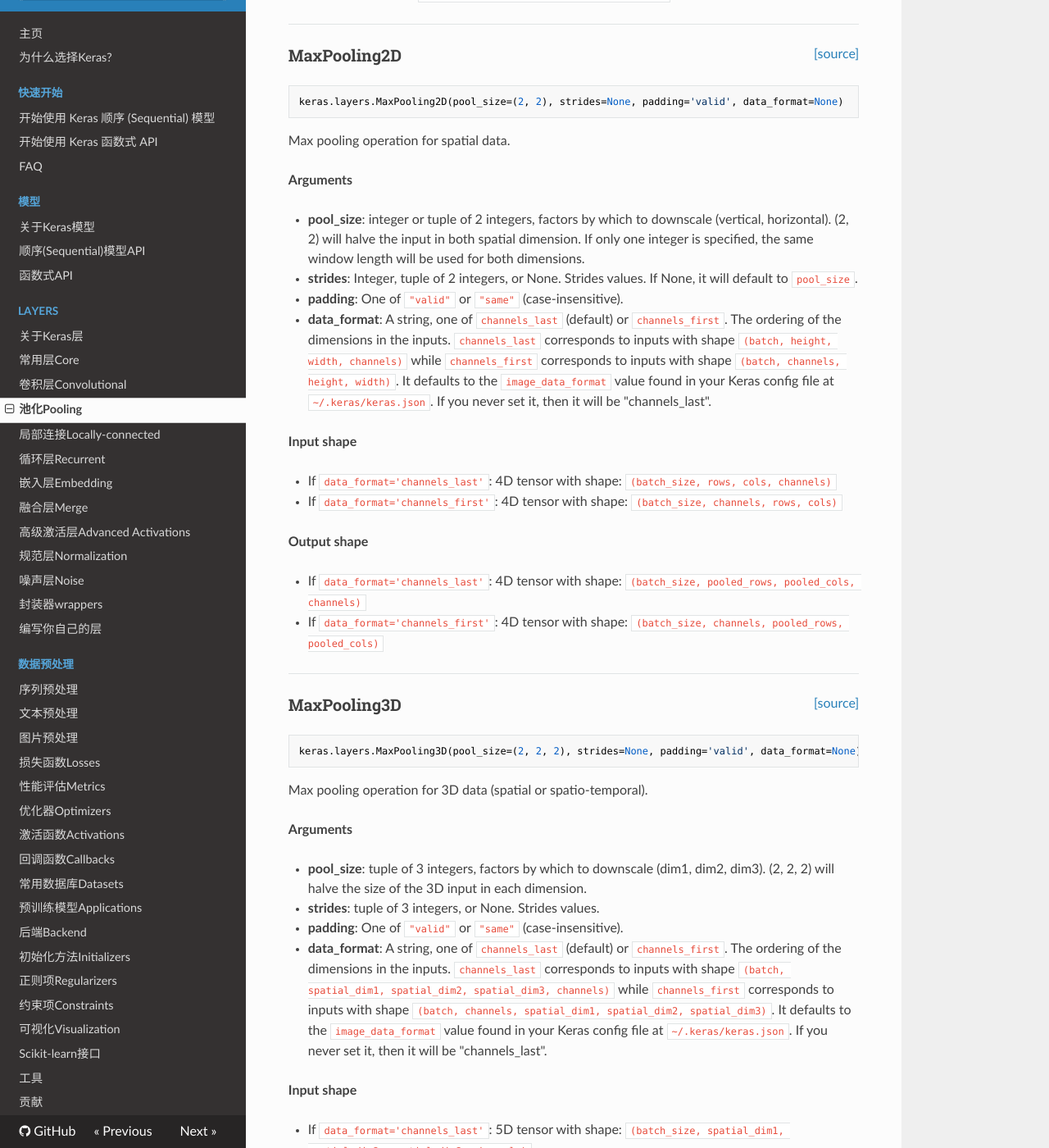
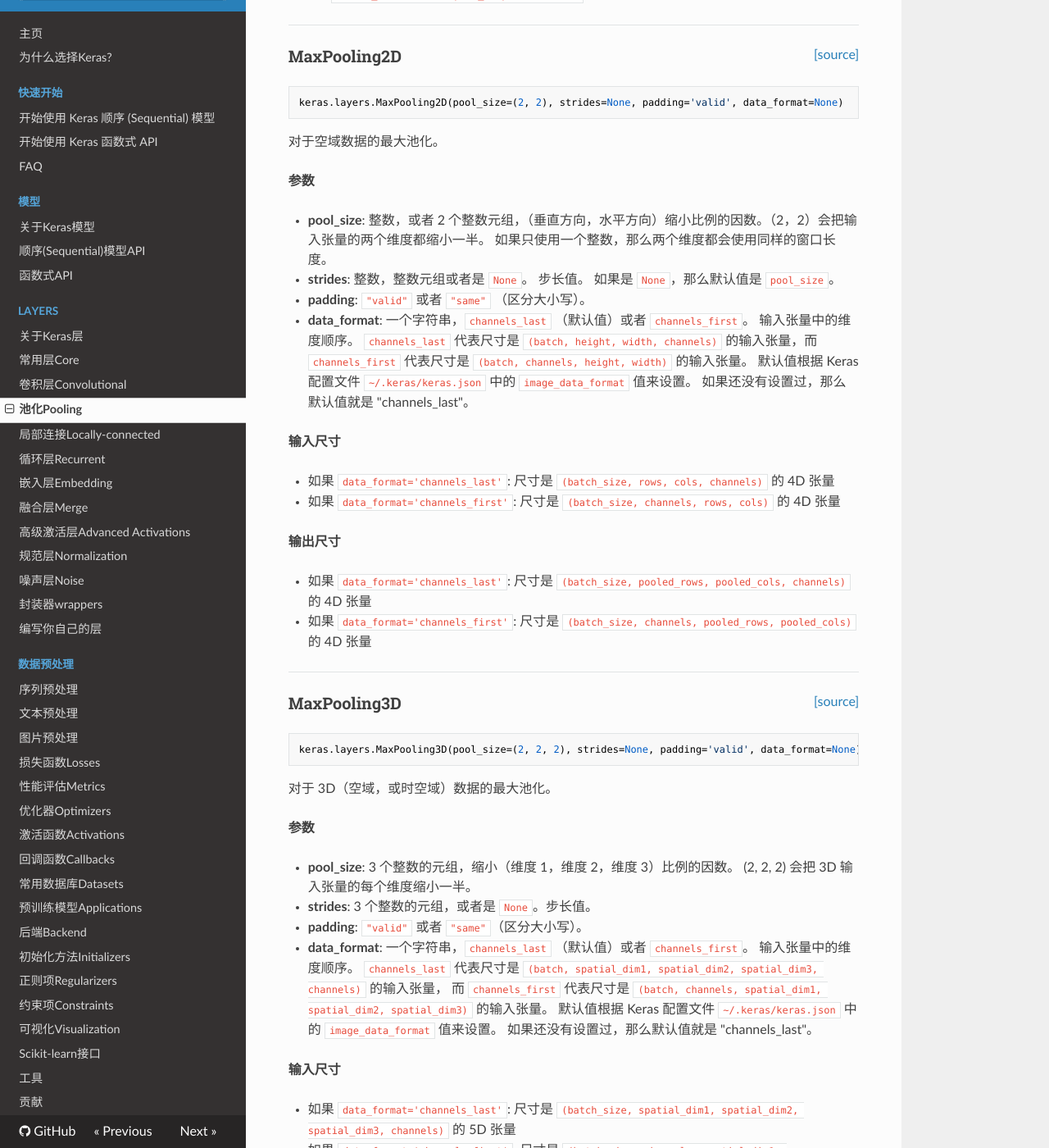
Before and after one commit to keras-team/keras-docs-zh, an MkDocs documentation site: the page built from sources/layers/pooling.md, in a window 1280 px wide and 1400 px high, scrolled down 593 px. Shown: the whole window at 82% size. Built offline with MkDocs 1.6.1, drawn with Linux system fonts in a browser that asks for light colours; nearby versions of some CDN libraries; old or Windows-style settings are respelled for this version of MkDocs; some of the changed text lies outside the part shown.

Commit message:
finished Keras pooling layer Chinese documentation

````diff
--- a/sources/layers/pooling.md
+++ b/sources/layers/pooling.md
@@ -5,23 +5,24 @@
 keras.layers.MaxPooling1D(pool_size=2, strides=None, padding='valid')
 ```
 
-Max pooling operation for temporal data.
+对于时序数据的最大池化。
 
-__Arguments__
+__参数__
 
-- __pool_size__: Integer, size of the max pooling windows.
-- __strides__: Integer, or None. Factor by which to downscale.
-E.g. 2 will halve the input.
-If None, it will default to `pool_size`.
-- __padding__: One of `"valid"` or `"same"` (case-insensitive).
+- __pool_size__: 整数，最大池化的窗口大小。
+- __strides__: 整数，或者是 `None`。作为缩小比例的因数。
+例如，2 会使得输入张量缩小一半。
+如果是 `None`，那么默认值是 `pool_size`。
+- __padding__: `"valid"` 或者 `"same"` （区分大小写）。
 
-__Input shape__
 
-3D tensor with shape: `(batch_size, steps, features)`.
+__输入尺寸__
 
-__Output shape__
+尺寸是 `(batch_size, steps, features)` 的 3D 张量。
 
-3D tensor with shape: `(batch_size, downsampled_steps, features)`.
+__输出尺寸__
+
+尺寸是 `(batch_size, downsampled_steps, features)` 的 3D 张量。
 
 ----
 
@@ -32,47 +33,35 @@ __Output shape__
 keras.layers.MaxPooling2D(pool_size=(2, 2), strides=None, padding='valid', data_format=None)
 ```
 
-Max pooling operation for spatial data.
+对于空域数据的最大池化。
 
-__Arguments__
+__参数__
 
-- __pool_size__: integer or tuple of 2 integers,
-factors by which to downscale (vertical, horizontal).
-(2, 2) will halve the input in both spatial dimension.
-If only one integer is specified, the same window length
-will be used for both dimensions.
-- __strides__: Integer, tuple of 2 integers, or None.
-Strides values.
-If None, it will default to `pool_size`.
-- __padding__: One of `"valid"` or `"same"` (case-insensitive).
-- __data_format__: A string,
-one of `channels_last` (default) or `channels_first`.
-The ordering of the dimensions in the inputs.
-`channels_last` corresponds to inputs with shape
-`(batch, height, width, channels)` while `channels_first`
-corresponds to inputs with shape
-`(batch, channels, height, width)`.
-It defaults to the `image_data_format` value found in your
-Keras config file at `~/.keras/keras.json`.
-If you never set it, then it will be "channels_last".
+- __pool_size__: 整数，或者 2 个整数元组，（垂直方向，水平方向）缩小比例的因数。（2，2）会把输入张量的两个维度都缩小一半。
+如果只使用一个整数，那么两个维度都会使用同样的窗口长度。
+- __strides__: 整数，整数元组或者是 `None`。
+步长值。
+如果是 `None`，那么默认值是 `pool_size`。
+- __padding__: `"valid"` 或者 `"same"` （区分大小写）。
+- __data_format__: 一个字符串，`channels_last` （默认值）或者 `channels_first`。
+输入张量中的维度顺序。
+`channels_last` 代表尺寸是 `(batch, height, width, channels)` 的输入张量，而 `channels_first` 代表尺寸是 `(batch, channels, height, width)` 的输入张量。
+默认值根据 Keras 配置文件 `~/.keras/keras.json` 中的 `image_data_format` 值来设置。
+如果还没有设置过，那么默认值就是 "channels_last"。
 
-__Input shape__
+__输入尺寸__
 
-- If `data_format='channels_last'`:
-4D tensor with shape:
-`(batch_size, rows, cols, channels)`
-- If `data_format='channels_first'`:
-4D tensor with shape:
-`(batch_size, channels, rows, cols)`
+- 如果 `data_format='channels_last'`:
+尺寸是 `(batch_size, rows, cols, channels)` 的 4D 张量
+- 如果 `data_format='channels_first'`:
+尺寸是 `(batch_size, channels, rows, cols)` 的 4D 张量
 
-__Output shape__
+__输出尺寸__
 
-- If `data_format='channels_last'`:
-4D tensor with shape:
-`(batch_size, pooled_rows, pooled_cols, channels)`
-- If `data_format='channels_first'`:
-4D tensor with shape:
-`(batch_size, channels, pooled_rows, pooled_cols)`
+- 如果 `data_format='channels_last'`:
+尺寸是 `(batch_size, pooled_rows, pooled_cols, channels)` 的 4D 张量
+- 如果 `data_format='channels_first'`:
+尺寸是 `(batch_size, channels, pooled_rows, pooled_cols)` 的 4D 张量
 
 ----
 
@@ -83,43 +72,34 @@ __Output shape__
 keras.layers.MaxPooling3D(pool_size=(2, 2, 2), strides=None, padding='valid', data_format=None)
 ```
 
-Max pooling operation for 3D data (spatial or spatio-temporal).
+对于 3D（空域，或时空域）数据的最大池化。
 
-__Arguments__
+__参数__
 
-- __pool_size__: tuple of 3 integers,
-factors by which to downscale (dim1, dim2, dim3).
-(2, 2, 2) will halve the size of the 3D input in each dimension.
-- __strides__: tuple of 3 integers, or None. Strides values.
-- __padding__: One of `"valid"` or `"same"` (case-insensitive).
-- __data_format__: A string,
-one of `channels_last` (default) or `channels_first`.
-The ordering of the dimensions in the inputs.
-`channels_last` corresponds to inputs with shape
-`(batch, spatial_dim1, spatial_dim2, spatial_dim3, channels)`
-while `channels_first` corresponds to inputs with shape
-`(batch, channels, spatial_dim1, spatial_dim2, spatial_dim3)`.
-It defaults to the `image_data_format` value found in your
-Keras config file at `~/.keras/keras.json`.
-If you never set it, then it will be "channels_last".
+- __pool_size__: 3 个整数的元组，缩小（维度 1，维度 2，维度 3）比例的因数。
+(2, 2, 2) 会把 3D 输入张量的每个维度缩小一半。
+- __strides__: 3 个整数的元组，或者是 `None`。步长值。
+- __padding__: `"valid"` 或者 `"same"`（区分大小写）。
+- __data_format__: 一个字符串，`channels_last` （默认值）或者 `channels_first`。
+输入张量中的维度顺序。
+`channels_last` 代表尺寸是 `(batch, spatial_dim1, spatial_dim2, spatial_dim3, channels)` 的输入张量，
+而 `channels_first` 代表尺寸是 `(batch, channels, spatial_dim1, spatial_dim2, spatial_dim3)` 的输入张量。
+默认值根据 Keras 配置文件 `~/.keras/keras.json` 中的 `image_data_format` 值来设置。
+如果还没有设置过，那么默认值就是 "channels_last"。
 
-__Input shape__
+__输入尺寸__
 
-- If `data_format='channels_last'`:
-5D tensor with shape:
-`(batch_size, spatial_dim1, spatial_dim2, spatial_dim3, channels)`
-- If `data_format='channels_first'`:
-5D tensor with shape:
-`(batch_size, channels, spatial_dim1, spatial_dim2, spatial_dim3)`
+- 如果 `data_format='channels_last'`:
+尺寸是 `(batch_size, spatial_dim1, spatial_dim2, spatial_dim3, channels)` 的 5D 张量
+- 如果 `data_format='channels_first'`:
+尺寸是 `(batch_size, channels, spatial_dim1, spatial_dim2, spatial_dim3)` 的 5D 张量
 
-__Output shape__
+__输出尺寸__
 
-- If `data_format='channels_last'`:
-5D tensor with shape:
-`(batch_size, pooled_dim1, pooled_dim2, pooled_dim3, channels)`
-- If `data_format='channels_first'`:
-5D tensor with shape:
-`(batch_size, channels, pooled_dim1, pooled_dim2, pooled_dim3)`
+- 如果 `data_format='channels_last'`:
+尺寸是 `(batch_size, pooled_dim1, pooled_dim2, pooled_dim3, channels)` 的 5D 张量
+- 如果 `data_format='channels_first'`:
+尺寸是 `(batch_size, channels, pooled_dim1, pooled_dim2, pooled_dim3)` 的 5D 张量
 
 ----
 
@@ -130,23 +110,23 @@ __Output shape__
 keras.layers.AveragePooling1D(pool_size=2, strides=None, padding='valid')
 ```
 
-Average pooling for temporal data.
+对于时序数据的平均池化。
 
-__Arguments__
+__参数__
 
-- __pool_size__: Integer, size of the max pooling windows.
-- __strides__: Integer, or None. Factor by which to downscale.
-E.g. 2 will halve the input.
-If None, it will default to `pool_size`.
-- __padding__: One of `"valid"` or `"same"` (case-insensitive).
+- __pool_size__: 整数，平均池化的窗口大小。
+- __strides__: 整数，或者是 `None	`。作为缩小比例的因数。
+例如，2 会使得输入张量缩小一半。
+如果是 `None`，那么默认值是 `pool_size`。
+- __padding__: `"valid"` 或者 `"same"` （区分大小写）。
 
-__Input shape__
+__输入尺寸__
 
-3D tensor with shape: `(batch_size, steps, features)`.
+尺寸是 `(batch_size, steps, features)` 的 3D 张量。
 
-__Output shape__
+__输出尺寸__
 
-3D tensor with shape: `(batch_size, downsampled_steps, features)`.
+尺寸是 `(batch_size, downsampled_steps, features)` 的 3D 张量。
 
 ----
 
@@ -157,47 +137,35 @@ __Output shape__
 keras.layers.AveragePooling2D(pool_size=(2, 2), strides=None, padding='valid', data_format=None)
 ```
 
-Average pooling operation for spatial data.
+对于空域数据的平均池化。
 
-__Arguments__
+__参数__
 
-- __pool_size__: integer or tuple of 2 integers,
-factors by which to downscale (vertical, horizontal).
-(2, 2) will halve the input in both spatial dimension.
-If only one integer is specified, the same window length
-will be used for both dimensions.
-- __strides__: Integer, tuple of 2 integers, or None.
-Strides values.
-If None, it will default to `pool_size`.
-- __padding__: One of `"valid"` or `"same"` (case-insensitive).
-- __data_format__: A string,
-one of `channels_last` (default) or `channels_first`.
-The ordering of the dimensions in the inputs.
-`channels_last` corresponds to inputs with shape
-`(batch, height, width, channels)` while `channels_first`
-corresponds to inputs with shape
-`(batch, channels, height, width)`.
-It defaults to the `image_data_format` value found in your
-Keras config file at `~/.keras/keras.json`.
-If you never set it, then it will be "channels_last".
+- __pool_size__: 整数，或者 2 个整数元组，（垂直方向，水平方向）缩小比例的因数。（2，2）会把输入张量的两个维度都缩小一半。
+如果只使用一个整数，那么两个维度都会使用同样的窗口长度。
+- __strides__: 整数，整数元组或者是 `None`。
+步长值。
+如果是 `None`，那么默认值是 `pool_size`。
+- __padding__: `"valid"` 或者 `"same"` （区分大小写）。
+- __data_format__: 一个字符串，`channels_last` （默认值）或者 `channels_first`。
+输入张量中的维度顺序。
+`channels_last` 代表尺寸是 `(batch, height, width, channels)` 的输入张量，而 `channels_first` 代表尺寸是 `(batch, channels, height, width)` 的输入张量。
+默认值根据 Keras 配置文件 `~/.keras/keras.json` 中的 `image_data_format` 值来设置。
+如果还没有设置过，那么默认值就是 "channels_last"。
 
-__Input shape__
+__输入尺寸__
 
-- If `data_format='channels_last'`:
-4D tensor with shape:
-`(batch_size, rows, cols, channels)`
-- If `data_format='channels_first'`:
-4D tensor with shape:
-`(batch_size, channels, rows, cols)`
+- 如果 `data_format='channels_last'`:
+尺寸是 `(batch_size, rows, cols, channels)` 的 4D 张量
+- 如果 `data_format='channels_first'`:
+尺寸是 `(batch_size, channels, rows, cols)` 的 4D 张量
 
-__Output shape__
+__输出尺寸__
 
-- If `data_format='channels_last'`:
-4D tensor with shape:
-`(batch_size, pooled_rows, pooled_cols, channels)`
-- If `data_format='channels_first'`:
-4D tensor with shape:
-`(batch_size, channels, pooled_rows, pooled_cols)`
+- 如果 `data_format='channels_last'`:
+尺寸是 `(batch_size, pooled_rows, pooled_cols, channels)` 的 4D 张量
+- 如果 `data_format='channels_first'`:
+尺寸是 `(batch_size, channels, pooled_rows, pooled_cols)` 的 4D 张量
 
 ----
 
@@ -208,43 +176,34 @@ __Output shape__
 keras.layers.AveragePooling3D(pool_size=(2, 2, 2), strides=None, padding='valid', data_format=None)
 ```
 
-Average pooling operation for 3D data (spatial or spatio-temporal).
+对于 3D （空域，或者时空域）数据的平均池化。
 
-__Arguments__
+__参数__
 
-- __pool_size__: tuple of 3 integers,
-factors by which to downscale (dim1, dim2, dim3).
-(2, 2, 2) will halve the size of the 3D input in each dimension.
-- __strides__: tuple of 3 integers, or None. Strides values.
-- __padding__: One of `"valid"` or `"same"` (case-insensitive).
-- __data_format__: A string,
-one of `channels_last` (default) or `channels_first`.
-The ordering of the dimensions in the inputs.
-`channels_last` corresponds to inputs with shape
-`(batch, spatial_dim1, spatial_dim2, spatial_dim3, channels)`
-while `channels_first` corresponds to inputs with shape
-`(batch, channels, spatial_dim1, spatial_dim2, spatial_dim3)`.
-It defaults to the `image_data_format` value found in your
-Keras config file at `~/.keras/keras.json`.
-If you never set it, then it will be "channels_last".
+- __pool_size__: 3 个整数的元组，缩小（维度 1，维度 2，维度 3）比例的因数。
+(2, 2, 2) 会把 3D 输入张量的每个维度缩小一半。
+- __strides__: 3 个整数的元组，或者是 `None`。步长值。
+- __padding__: `"valid"` 或者 `"same"`（区分大小写）。
+- __data_format__: 一个字符串，`channels_last` （默认值）或者 `channels_first`。
+输入张量中的维度顺序。
+`channels_last` 代表尺寸是 `(batch, spatial_dim1, spatial_dim2, spatial_dim3, channels)` 的输入张量，
+而 `channels_first` 代表尺寸是 `(batch, channels, spatial_dim1, spatial_dim2, spatial_dim3)` 的输入张量。
+默认值根据 Keras 配置文件 `~/.keras/keras.json` 中的 `image_data_format` 值来设置。
+如果还没有设置过，那么默认值就是 "channels_last"。
 
-__Input shape__
+__输入尺寸__
 
-- If `data_format='channels_last'`:
-5D tensor with shape:
-`(batch_size, spatial_dim1, spatial_dim2, spatial_dim3, channels)`
-- If `data_format='channels_first'`:
-5D tensor with shape:
-`(batch_size, channels, spatial_dim1, spatial_dim2, spatial_dim3)`
+- 如果 `data_format='channels_last'`:
+尺寸是 `(batch_size, spatial_dim1, spatial_dim2, spatial_dim3, channels)` 的 5D 张量
+- 如果 `data_format='channels_first'`:
+尺寸是 `(batch_size, channels, spatial_dim1, spatial_dim2, spatial_dim3)` 的 5D 张量
 
-__Output shape__
+__输出尺寸__
 
-- If `data_format='channels_last'`:
-5D tensor with shape:
-`(batch_size, pooled_dim1, pooled_dim2, pooled_dim3, channels)`
-- If `data_format='channels_first'`:
-5D tensor with shape:
-`(batch_size, channels, pooled_dim1, pooled_dim2, pooled_dim3)`
+- 如果 `data_format='channels_last'`:
+尺寸是 `(batch_size, pooled_dim1, pooled_dim2, pooled_dim3, channels)` 的 5D 张量
+- 如果 `data_format='channels_first'`:
+尺寸是 `(batch_size, channels, pooled_dim1, pooled_dim2, pooled_dim3)` 的 5D 张量
 
 ----
 
@@ -255,16 +214,15 @@ __Output shape__
 keras.layers.GlobalMaxPooling1D()
 ```
 
-Global max pooling operation for temporal data.
+对于时序数据的全局最大池化。
 
-__Input shape__
+__输入尺寸__
 
-3D tensor with shape: `(batch_size, steps, features)`.
+尺寸是 `(batch_size, steps, features)` 的 3D 张量。
 
-__Output shape__
+__输出尺寸__
 
-2D tensor with shape:
-`(batch_size, features)`
+尺寸是 `(batch_size, features)` 的 2D 张量。
 
 ----
 
@@ -275,16 +233,15 @@ __Output shape__
 keras.layers.GlobalAveragePooling1D()
 ```
 
-Global average pooling operation for temporal data.
+对于时序数据的全局平均池化。
 
-__Input shape__
+__输入尺寸__
 
-3D tensor with shape: `(batch_size, steps, features)`.
+尺寸是 `(batch_size, steps, features)` 的 3D 张量。
 
-__Output shape__
+__输出尺寸__
 
-2D tensor with shape:
-`(batch_size, features)`
+尺寸是 `(batch_size, features)` 的 2D 张量。
 
 ----
 
@@ -295,34 +252,26 @@ __Output shape__
 keras.layers.GlobalMaxPooling2D(data_format=None)
 ```
 
-Global max pooling operation for spatial data.
+对于空域数据的全局最大池化。
 
-__Arguments__
+__参数__
 
-- __data_format__: A string,
-one of `channels_last` (default) or `channels_first`.
-The ordering of the dimensions in the inputs.
-`channels_last` corresponds to inputs with shape
-`(batch, height, width, channels)` while `channels_first`
-corresponds to inputs with shape
-`(batch, channels, height, width)`.
-It defaults to the `image_data_format` value found in your
-Keras config file at `~/.keras/keras.json`.
-If you never set it, then it will be "channels_last".
+- __data_format__: 一个字符串，`channels_last` （默认值）或者 `channels_first`。
+输入张量中的维度顺序。
+`channels_last` 代表尺寸是 `(batch, height, width, channels)` 的输入张量，而 `channels_first` 代表尺寸是 `(batch, channels, height, width)` 的输入张量。
+默认值根据 Keras 配置文件 `~/.keras/keras.json` 中的 `image_data_format` 值来设置。
+如果还没有设置过，那么默认值就是 "channels_last"。
 
-__Input shape__
+__输入尺寸__
 
-- If `data_format='channels_last'`:
-4D tensor with shape:
-`(batch_size, rows, cols, channels)`
-- If `data_format='channels_first'`:
-4D tensor with shape:
-`(batch_size, channels, rows, cols)`
+- 如果 `data_format='channels_last'`:
+尺寸是 `(batch_size, rows, cols, channels)` 的 4D 张量
+- 如果 `data_format='channels_first'`:
+尺寸是 `(batch_size, channels, rows, cols)` 的 4D 张量
 
-__Output shape__
+__输出尺寸__
 
-2D tensor with shape:
-`(batch_size, channels)`
+尺寸是 `(batch_size, channels)` 的 2D 张量
 
 ----
 
@@ -333,31 +282,23 @@ __Output shape__
 keras.layers.GlobalAveragePooling2D(data_format=None)
 ```
 
-Global average pooling operation for spatial data.
+对于空域数据的全局平均池化。
 
-__Arguments__
+__参数__
 
-- __data_format__: A string,
-one of `channels_last` (default) or `channels_first`.
-The ordering of the dimensions in the inputs.
-`channels_last` corresponds to inputs with shape
-`(batch, height, width, channels)` while `channels_first`
-corresponds to inputs with shape
-`(batch, channels, height, width)`.
-It defaults to the `image_data_format` value found in your
-Keras config file at `~/.keras/keras.json`.
-If you never set it, then it will be "channels_last".
+- __data_format__: 一个字符串，`channels_last` （默认值）或者 `channels_first`。
+输入张量中的维度顺序。
+`channels_last` 代表尺寸是 `(batch, height, width, channels)` 的输入张量，而 `channels_first` 代表尺寸是 `(batch, channels, height, width)` 的输入张量。
+默认值根据 Keras 配置文件 `~/.keras/keras.json` 中的 `image_data_format` 值来设置。
+如果还没有设置过，那么默认值就是 "channels_last"。
 
-__Input shape__
+__输入尺寸__
 
-- If `data_format='channels_last'`:
-4D tensor with shape:
-`(batch_size, rows, cols, channels)`
-- If `data_format='channels_first'`:
-4D tensor with shape:
-`(batch_size, channels, rows, cols)`
+- 如果 `data_format='channels_last'`:
+尺寸是 `(batch_size, rows, cols, channels)` 的 4D 张量
+- 如果 `data_format='channels_first'`:
+尺寸是 `(batch_size, channels, rows, cols)` 的 4D 张量
 
-__Output shape__
+__输出尺寸__
 
-2D tensor with shape:
-`(batch_size, channels)`
+尺寸是 `(batch_size, channels)` 的 2D 张量
````
